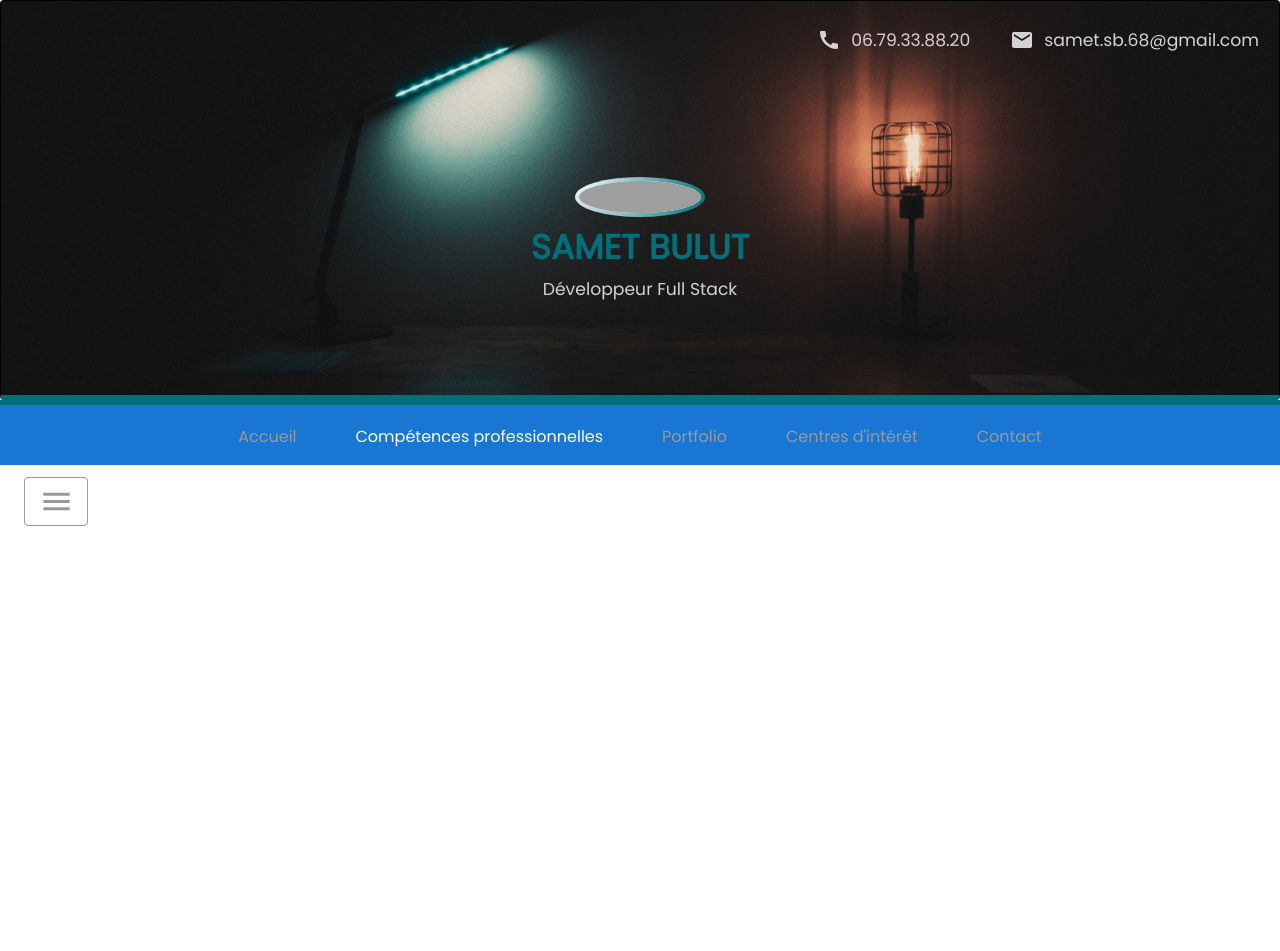
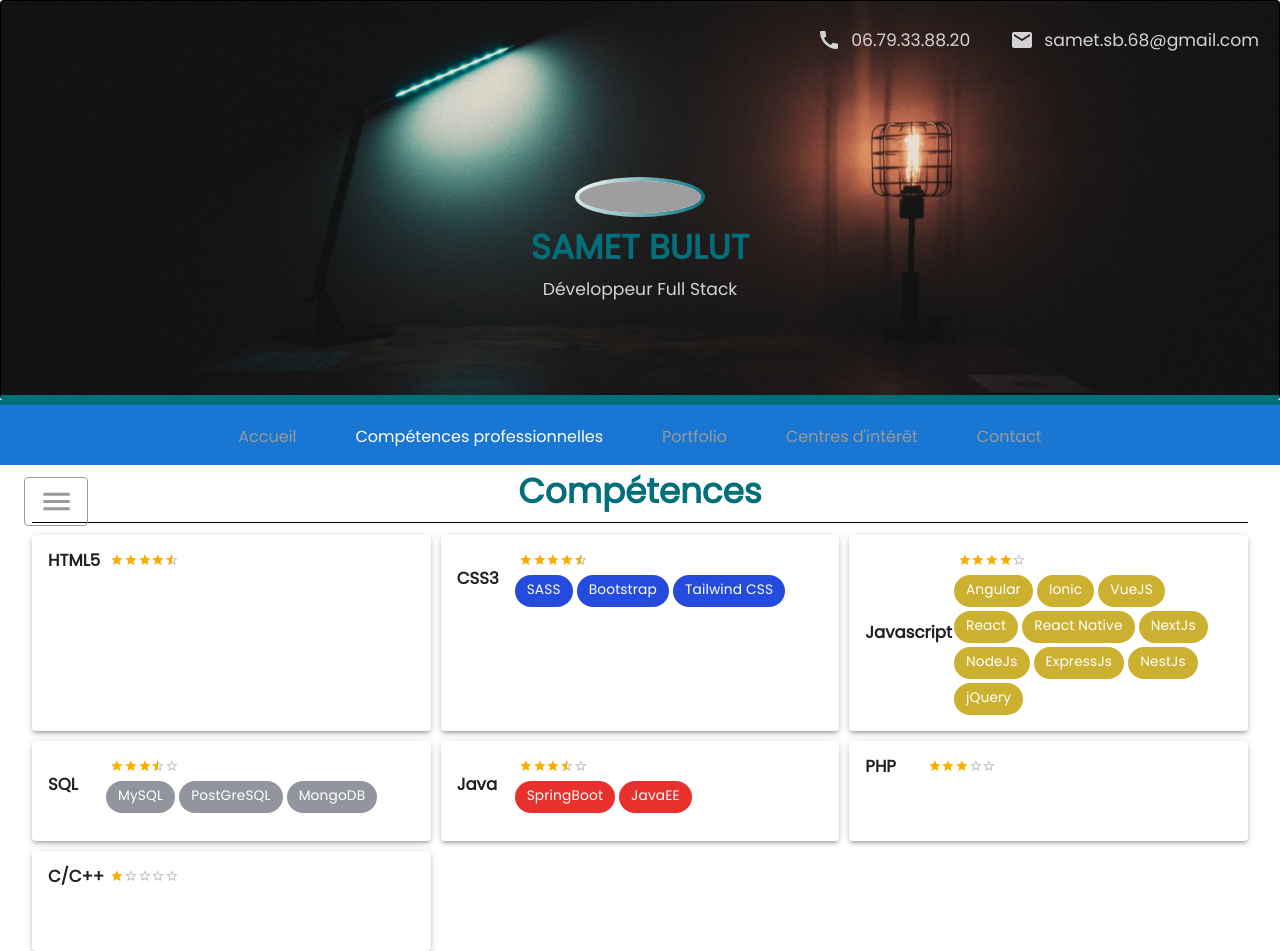
Before and after one commit to BSamet/cv_samet_v2, a Next.js app: page /skills in a window 1280 px wide. Before the commit the page ends 800 px from the top, so only its background shows below. Built offline with nearby package versions, Linux system fonts and the light colour scheme; grey boxes are pictures that could not be loaded.

Commit message:
Samet : Front - devSkills section in progress

```diff
--- /dev/null
+++ b/src/common/components/elements/devSkills/devSkills.tsx
@@ -0,0 +1,152 @@
+import React, {useState} from 'react';
+import styles from "../../../styles/Home.module.scss";
+import {Chip, Divider, ListItem, ListItemAvatar, ListItemText, Paper, Rating} from "@mui/material";
+
+export const devSkillsData = [
+    {
+        language: "HTML5",
+        framework: [],
+        level: 4.5,
+        color: "#DD4B25"
+    },
+    {
+        language: "CSS3",
+        framework: [
+            {
+                title: "SASS"
+            },
+            {
+                title: "Bootstrap"
+            },
+            {
+                title: "Tailwind CSS"
+            }
+        ],
+        level: 4.5,
+        color: "#254BDD"
+    },
+    {
+        language: "PHP",
+        framework: [],
+        level: 3,
+        color: "#7377AD"
+    },
+    {
+        language: "SQL",
+        framework: [
+            {
+                title: "MySQL",
+            },
+            {
+                title: "PostGreSQL",
+            },
+            {
+                title: "MongoDB",
+            }
+        ],
+        level: 3.5,
+        color: "#92959d"
+    },
+    {
+        language: "Javascript",
+        framework: [
+            {
+                title: "Angular",
+            },
+            {
+                title: "Ionic",
+            },
+            {
+                title: "VueJS",
+            },
+            {
+                title: "React",
+            },
+            {
+                title: "React Native",
+            },
+            {
+                title: "NextJs",
+            },
+            {
+                title: "NodeJs",
+            },
+            {
+                title: "ExpressJs",
+            },
+            {
+                title: "NestJs",
+            },
+            {
+                title: "jQuery",
+            },
+        ],
+        level: 4,
+        color: "#CBB12F"
+    },
+    {
+        language: "Java",
+        framework: [
+            {
+                title: "SpringBoot",
+            },
+            {
+                title: "JavaEE",
+            },
+        ],
+        level: 3.5,
+        color: "#E8302C"
+    },
+    {
+        language: "C/C++",
+        framework: [],
+        level: 1,
+        color: "#6295CB"
+    }
+]
+
+const DevSkills = () => {
+    const [expanded, setExpanded] = useState<string | false>(false);
+
+    const expandList = (panel: string) => (event: React.SyntheticEvent, isExpanded: boolean) => {
+        setExpanded(isExpanded ? panel : false);
+    };
+
+    return (
+        <section className={styles.devSkills}>
+            <div className={styles.devSkills__header}>
+                <h1>Compétences</h1>
+            </div>
+            <Divider className={styles.devSkills__divider} variant="middle"/>
+            <div className={styles.devSkills__description}>
+                {devSkillsData.sort((a, b) => b.level - a.level).map((devSkill, index) => (
+                    <Paper elevation={3}>
+                        <ListItem key={index} className={styles.devSkills__description__list}>
+                            <ListItemAvatar>
+                                <h6>{devSkill.language}</h6>
+                            </ListItemAvatar>
+                            {/*TODO Error here*/}
+                            <ListItemText
+                                primary={
+                                    <React.Fragment>
+                                        <Rating name="half-rating-read" defaultValue={devSkill.level} precision={0.5}
+                                                readOnly size="large" style={{marginLeft: "2%"}}/>
+                                    </React.Fragment>}
+                                secondary={
+                                    <div style={{display: "flex", flexWrap: "wrap"}}>
+                                        {devSkill.framework.map((framework, index) => (
+                                            <Chip key={index} style={{backgroundColor: devSkill.color, color: "white", margin: 2}}
+                                                  label={framework.title}/>
+                                        ))}
+                                    </div>
+                                }
+                            />
+                        </ListItem>
+                    </Paper>
+                ))}
+            </div>
+        </section>
+    );
+};
+
+export default DevSkills;
--- a/src/common/styles/Home.module.scss
+++ b/src/common/styles/Home.module.scss
@@ -12,3 +12,4 @@
 @import "layout/schooling";
 @import "layout/language";
 @import "layout/strongPoint";
+@import "layout/devSkills";
--- /dev/null
+++ b/src/common/styles/layout/_devSkills.scss
@@ -0,0 +1,21 @@
+.devSkills {
+  display: flex;
+  @include baseComponent;
+  &__header {
+    @include colorTitle;
+  }
+  &__divider {
+    @include divider;
+  }
+  &__description {
+    margin-top: 1%;
+    width: 95%;
+    display: grid;
+    grid-template-columns: repeat(3, 1fr);
+    grid-gap: 10px;
+    grid-auto-rows: minmax(100px, auto);
+    &__list {
+      align-items: self-start;
+    }
+  }
+}
--- a/src/pages/skills.tsx
+++ b/src/pages/skills.tsx
@@ -1,8 +1,10 @@
 import React from 'react';
+import DevSkills from "../common/components/elements/devSkills/devSkills";
 
 const Skills = () => {
     return (
         <section>
+            <DevSkills />
         </section>
     );
 };
```
